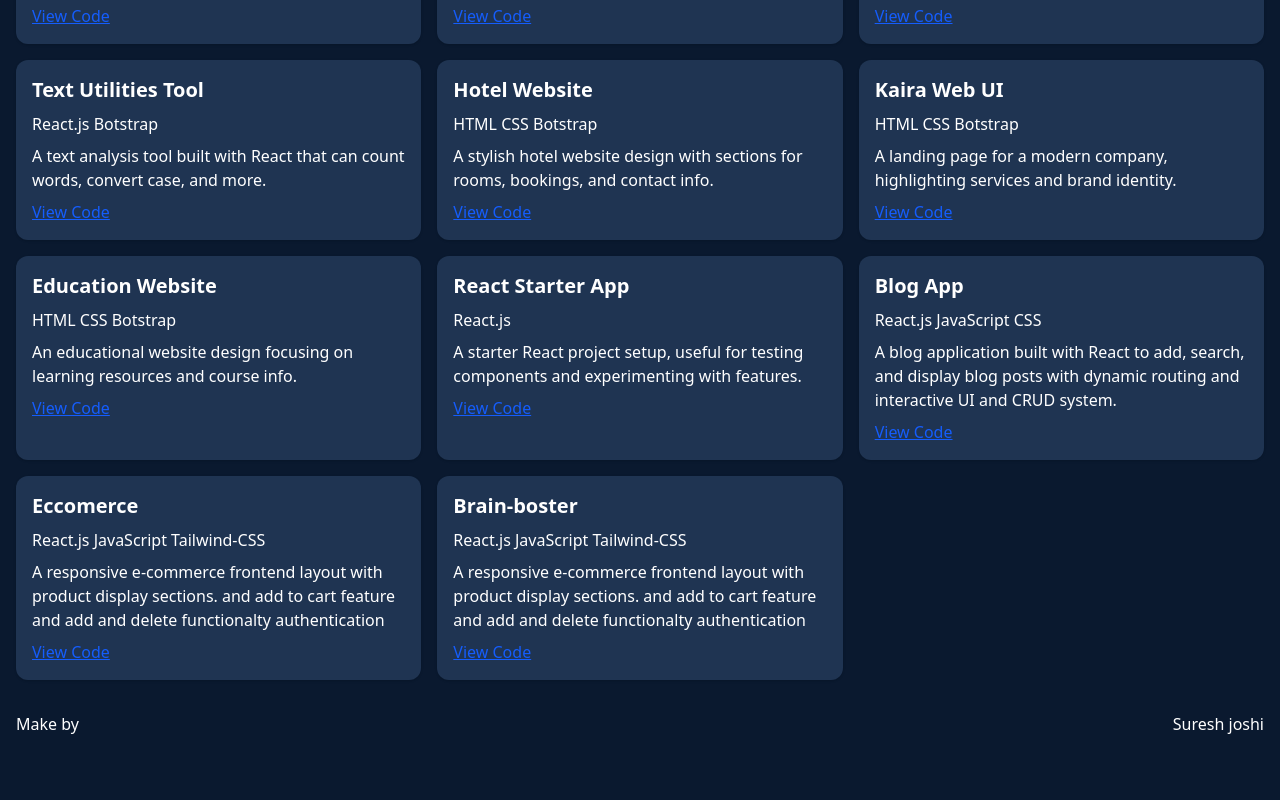
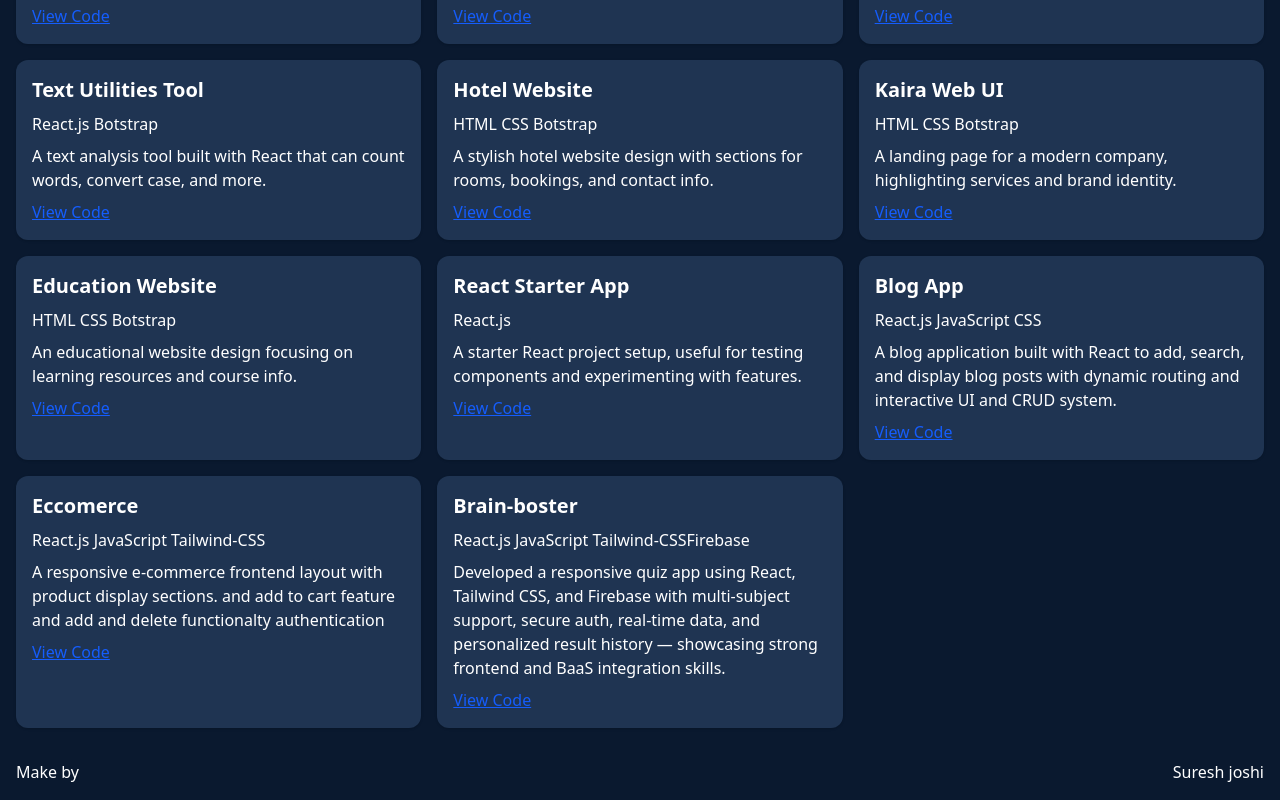
Before and after one commit to sureshjoshi88/Protfoliou-website, a React (Vite) app: page /projects in a window 1280 px wide. Shown: the part 464-1264 px from the top of the page. Before the commit the page ends 1216 px from the top, so only its background shows below. Built offline with nearby package versions, Linux system fonts and the light colour scheme.

Commit message:
update content

```diff
--- a/src/component/Project.jsx
+++ b/src/component/Project.jsx
@@ -86,8 +86,8 @@ const Project = (props) => {
   {
   name: "Brain-boster",
   url: "https://github.com/sureshjoshi88/brain-boster-app",
-  techStack: ["React.js ", " JavaScript", " Tailwind-CSS"],
-  description: "A responsive e-commerce frontend layout with product display sections. and add to cart feature and add and delete functionalty authentication"
+  techStack: ["React.js ", " JavaScript", " Tailwind-CSS","Firebase"],
+  description: "Developed a responsive quiz app using React, Tailwind CSS, and Firebase with multi-subject support, secure auth, real-time data, and personalized result history — showcasing strong frontend and BaaS integration skills."
 }
 ];
 
```
